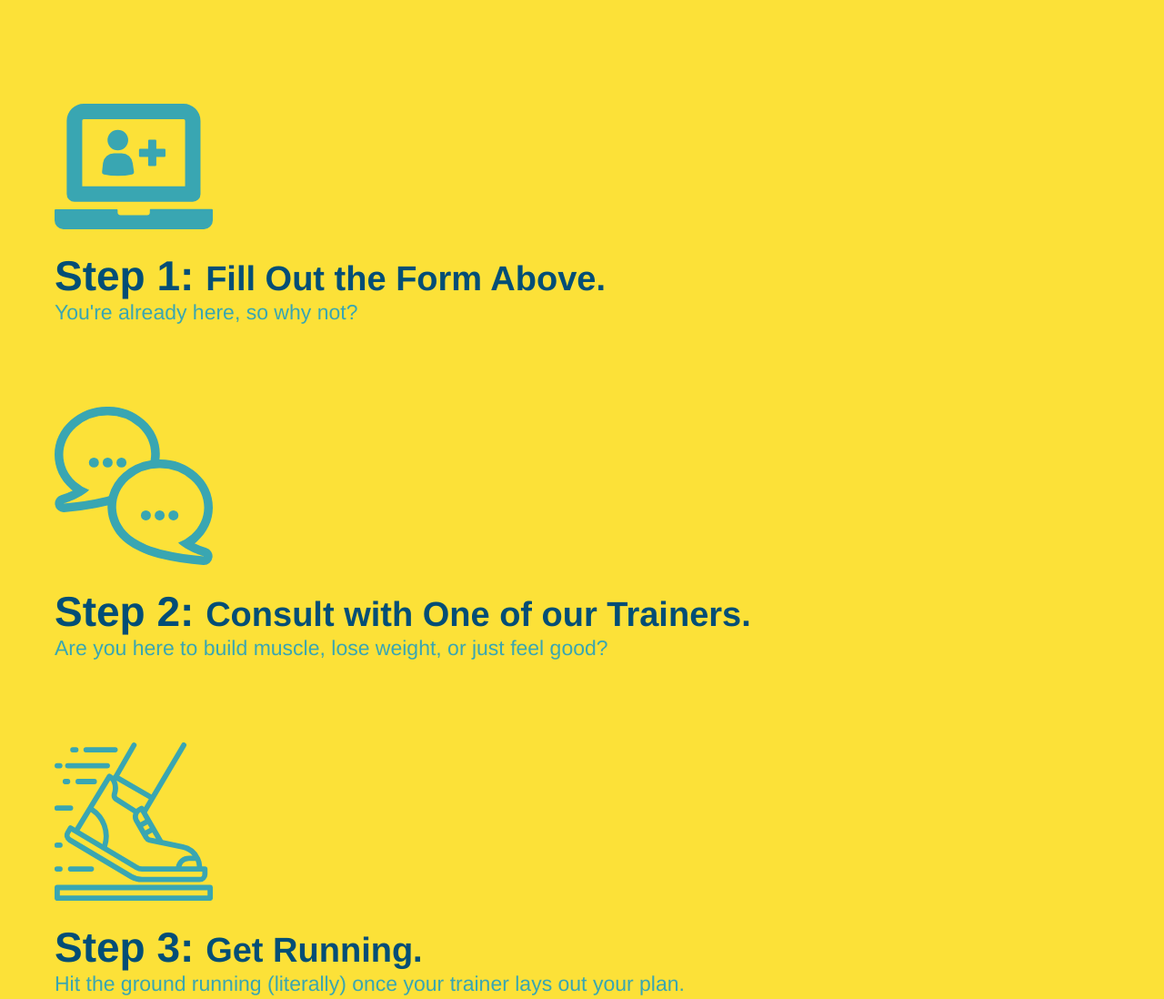
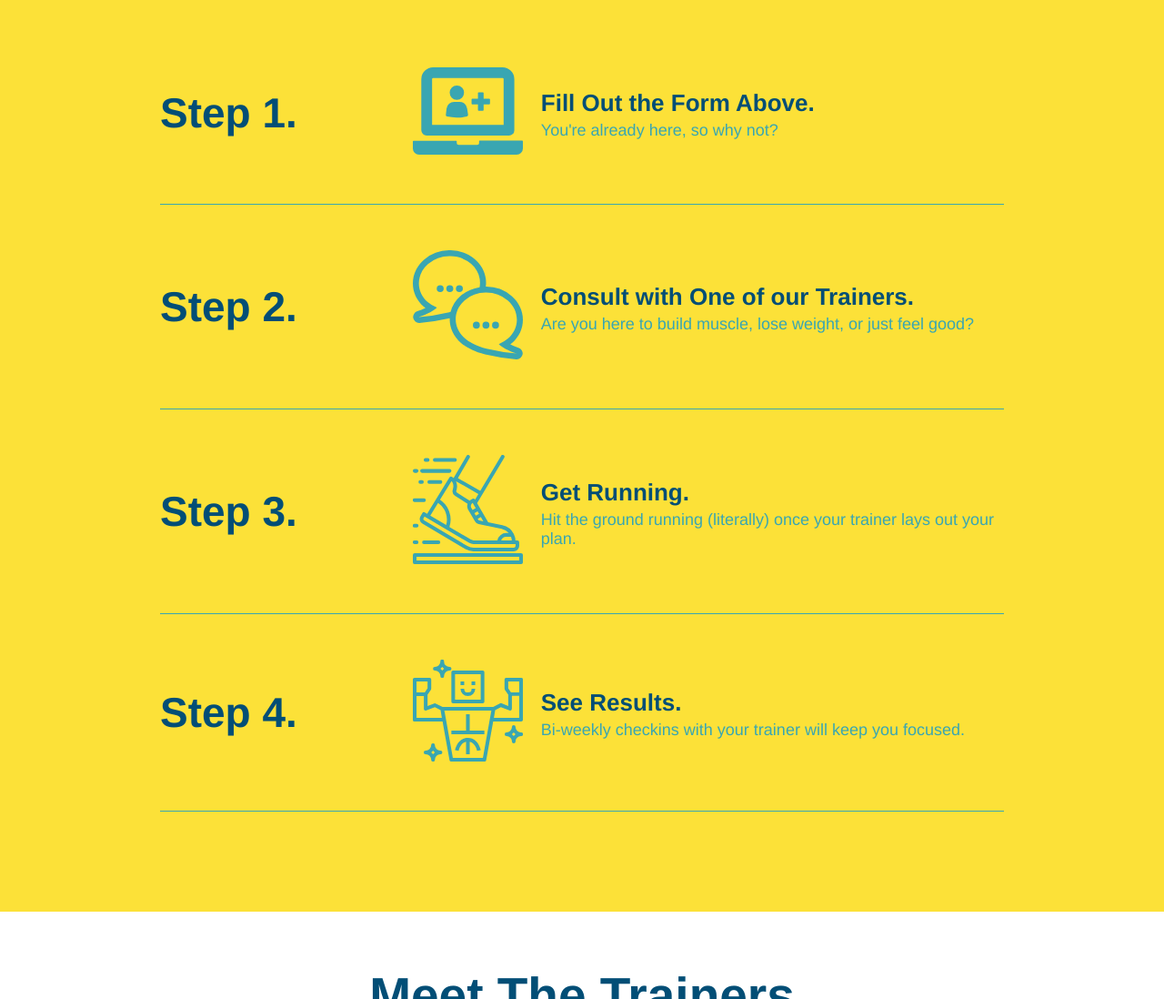
Before and after one commit to johannt91/run-buddy, a plain HTML site: page index.html in a window 1280 px wide. Shown: the part 1220-2318 px from the top of the page at 91% size. Drawn offline with Linux system fonts and the light colour scheme.

Commit message:
Add flexbox to the steps

```diff
--- a/assets/css/style.css
+++ b/assets/css/style.css
@@ -193,36 +193,55 @@ section {
     border-color: #39a6b2;
 }
 
-.steps div {
-    margin-bottom: 80px;
+.step {
+    margin: 50px auto;
+    padding-bottom: 50px;
+    width: 80%;
+    border-bottom: 1px solid #39a6b2;
+    display: flex;
+    flex-wrap: wrap;
+    align-items: center;
+    justify-content: space-between;
 }
 
-.steps img {
-    width: 15%;
-    margin: 10px 0;
+.step h3 {
+    color: #024e76;
+    font-size: 46px;
+    flex: 1 30%;
 }
 
-.steps h3 {
-    color: #024e76;
-    font-size: 46px;
-    margin-top: 10px;
+.step-text {
+    flex: 12;
 }
 
-.steps p {
+.step-text p {
     color: #39a6b2;
-    font-size: 23px;
+    font-size: 18px;
 }
 
-.steps span {
-    font-size: 38px;
+.step-text h4 {
+    font-size: 26px;
+    line-height: 1.5;
+    color: #024e76;
 }
 
+.step-info {
+    flex: 2 70%;
+    display: flex;
+    flex-wrap: wrap;
+    align-items: center;
+}
+
+.step-img {
+    flex: 1 12%;
+    margin-right: 20px;
+}
+
+.step-img img {
+    max-width: 100%;
+}
 
 /* trainer info section */
-.trainers {
-
-}
-
 .trainer {
     width: 900px;
     margin: 0 auto 30px auto;
--- a/index.html
+++ b/index.html
@@ -84,29 +84,60 @@
             <div class="flex-row">
                 <h2 class="section-title secondary-border">What You Do</h2>
             </div>
-            <div>
+
+                <div class="step">
+                    <h3>Step 1.</h3>
+                    <div class="step-info">
+                        <div class="step-img">
                             <img src="./assets/images/step-1.svg" alt="computer" />
-                <h3>Step 1: <span>Fill Out the Form Above.</span></h3>
+                        </div>
+                        <div class="step-text">
+                            <h4>Fill Out the Form Above.</h4>
                             <p>You're already here, so why not?</p>
                         </div>
+                    </div>
+                </div>
 
-            <div>
+                <div class="step">
+                    <h3>Step 2.</h3>
+                    <div class="step-info">
+                        <div class="step-img">
                             <img src="./assets/images/step-2.svg" alt="chat" />
-                <h3>Step 2: <span>Consult with One of our Trainers.</span></h3>
+                        </div>
+                        <div class="step-text">
+                            <h4>Consult with One of our Trainers.</h4>
                             <p>Are you here to build muscle, lose weight, or just feel good?</p>
                         </div>
+                    </div>
+                </div>
 
-            <div>
+
+                <div class="step">
+                    <h3>Step 3.</h3>
+                    <div class="step-info">
+                        <div class="step-img">
                             <img src="./assets/images/step-3.svg" alt="running" />
-                <h3>Step 3: <span>Get Running.</span></h3>
+                        </div>
+                        <div class="step-text">
+                            <h4>Get Running.</h4>
                             <p>Hit the ground running (literally) once your trainer lays out your plan.</p>
                         </div>
+                    </div>
+                </div>
 
-            <div>
-                <img src="./assets/images/step-4.svg" alt="healthy" />
-                <h3>Step 4: <span>See Results.</span></h3>
-                <p>Bi-weekly checkins with your trainer will keep you focused</p>
+                <div class="step">
+                    <h3>Step 4.</h3>
+                    <div class="step-info">
+                        <div class="step-img">
+                            <img src="./assets/images/step-4.svg" alt="" />
                         </div>
+                        <div class="step-text">
+                            <h4>See Results.</h4>
+                            <p>Bi-weekly checkins with your trainer will keep you focused.</p>
+                        </div>
+                    </div>
+                </div>
+
         </section>
 
         <!-- meet the trainers section-->
```
Lines whose indentation alone changed are shown as unchanged.
